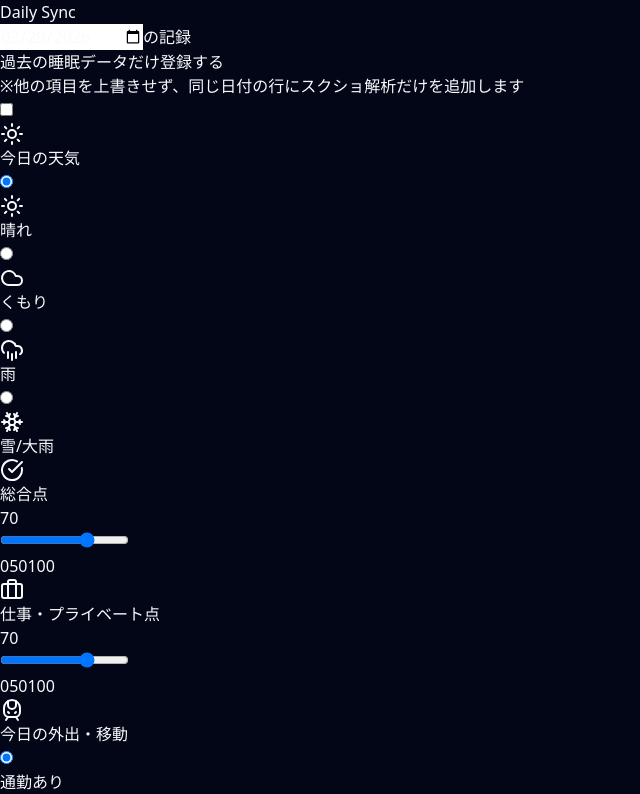
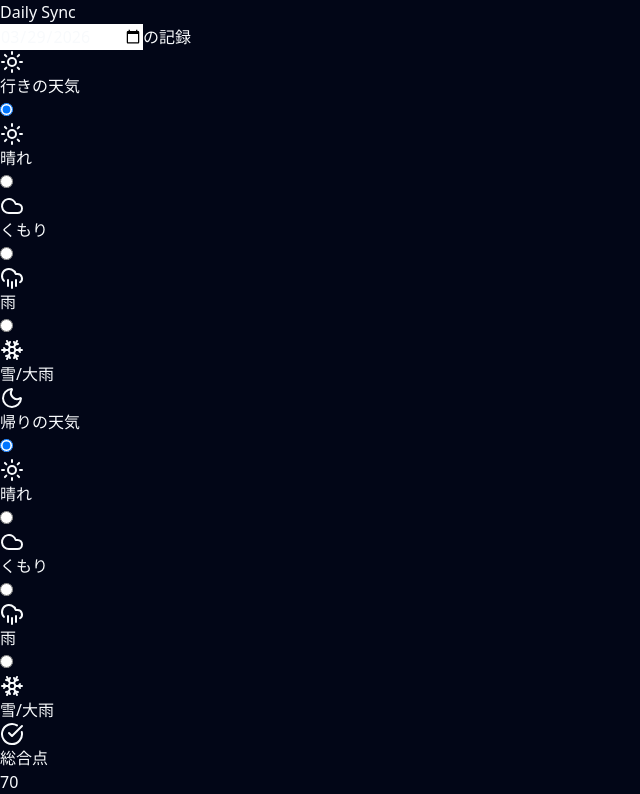
Before and after one commit to yaasuu09/kafuku-app, a React (Vite) app in the folder frontend/: page / in a window 1280 px wide. Shown: the top 794 px of the page, without its empty margins (0-640 px from the left). Built offline with nearby package versions, Linux system fonts and the light colour scheme.

Commit message:
Update weather input and remove sleep-only feature

```diff
--- a/frontend/src/App.tsx
+++ b/frontend/src/App.tsx
@@ -8,7 +8,10 @@ const cn = (...classes: ClassValue[]) => twMerge(clsx(classes));
 
 type FormData = {
   date: string;
-  weather: string;
+  outboundWeather: string;
+  outboundRainLevel: string;
+  inboundWeather: string;
+  inboundRainLevel: string;
   overallScore: number;
   workScore: number;
   commuteType: 'commuted' | 'wentOut' | 'none';
@@ -24,7 +27,6 @@ type FormData = {
   inboundDelayOther: string;
   unpleasantEvents: string;
   diary: string;
-  updateSleepOnly: boolean;
 };
 
 const getTodayString = () => {
@@ -44,7 +46,6 @@ export default function App() {
   const { register, handleSubmit, watch, control } = useForm<FormData>({
     defaultValues: {
       date: getTodayString(),
-      updateSleepOnly: false,
       overallScore: 70,
       workScore: 70,
       commuteType: 'commuted',
@@ -52,7 +53,10 @@ export default function App() {
       outboundDelayMins: '5',
       inboundDelay: 'no',
       inboundDelayMins: '5',
-      weather: '晴れ'
+      outboundWeather: '晴れ',
+      outboundRainLevel: '0',
+      inboundWeather: '晴れ',
+      inboundRainLevel: '0'
     }
   });
 
@@ -63,7 +67,8 @@ export default function App() {
   const watchInboundDelay = watch('inboundDelay');
   const watchOutboundMins = watch('outboundDelayMins');
   const watchInboundMins = watch('inboundDelayMins');
-  const watchUpdateSleepOnly = watch('updateSleepOnly');
+  const watchOutboundWeather = watch('outboundWeather');
+  const watchInboundWeather = watch('inboundWeather');
 
   const handleImageChange = (e: React.ChangeEvent<HTMLInputElement>) => {
     const file = e.target.files?.[0];
@@ -80,9 +85,12 @@ export default function App() {
   const onSubmit = async (data: FormData) => {
     setIsSubmitting(true);
     try {
+      const getFormattedWeather = (w: string, r: string) => w === '雨' ? `雨(Lv${r})` : w;
+      const weatherStr = `行き: ${getFormattedWeather(data.outboundWeather, data.outboundRainLevel)} / 帰り: ${getFormattedWeather(data.inboundWeather, data.inboundRainLevel)}`;
+
       const payload = {
         date: data.date,
-        weather: data.weather,
+        weather: weatherStr,
         overallScore: data.overallScore,
         workScore: data.workScore,
         commuteType: data.commuteType === 'commuted' ? '通勤あり' : data.commuteType === 'wentOut' ? '外出あり' : '外出なし',
@@ -94,7 +102,6 @@ export default function App() {
         inboundDelay: data.inboundDelay === 'yes' ? (data.inboundDelayMins === 'その他' ? (data.inboundDelayOther || 'その他') : `${data.inboundDelayMins}分`) : 'なし',
         unpleasantEvents: data.unpleasantEvents,
         diary: data.diary,
-        updateSleepOnly: data.updateSleepOnly,
         sleepImage: sleepImageBase64
       };
 
@@ -160,24 +167,12 @@ export default function App() {
 
       <form onSubmit={handleSubmit(onSubmit)} className="space-y-6">
 
-        {/* Update Sleep Only Mode Toggle */}
-        <div className="bg-slate-900/40 border border-indigo-500/30 rounded-xl p-4 flex items-center justify-between">
+        {/* Weather */}
+        <div className="bg-slate-900/50 backdrop-blur-xl border border-slate-800 rounded-2xl p-5 shadow-xl transition-all animate-in fade-in slide-in-from-bottom-4 duration-500 space-y-6">
+
           <div>
-            <h3 className="text-sm font-bold text-indigo-300">過去の睡眠データだけ登録する</h3>
-            <p className="text-[11px] text-slate-400 mt-0.5">※他の項目を上書きせず、同じ日付の行にスクショ解析だけを追加します</p>
-          </div>
-          <label className="relative inline-flex items-center cursor-pointer">
-            <input type="checkbox" {...register('updateSleepOnly')} className="sr-only peer" />
-            <div className="w-11 h-6 bg-slate-700 peer-focus:outline-none rounded-full peer peer-checked:after:translate-x-full peer-checked:after:border-white after:content-[''] after:absolute after:top-[2px] after:left-[2px] after:bg-white after:border-gray-300 after:border after:rounded-full after:h-5 after:w-5 after:transition-all peer-checked:bg-indigo-500"></div>
-          </label>
-        </div>
-
-        {!watchUpdateSleepOnly && (
-          <>
-            {/* Weather */}
-            <div className="bg-slate-900/50 backdrop-blur-xl border border-slate-800 rounded-2xl p-5 shadow-xl transition-all animate-in fade-in slide-in-from-bottom-4 duration-500">
-              <h2 className="text-sm font-semibold text-slate-300 mb-4 flex items-center gap-2">
-                <Sun className="w-4 h-4 text-amber-400"/> 今日の天気
+            <h2 className="text-sm font-semibold text-slate-300 mb-3 flex items-center gap-2">
+              <Sun className="w-4 h-4 text-amber-400"/> 行きの天気
             </h2>
             <div className="grid grid-cols-4 gap-2">
               {[
@@ -187,7 +182,7 @@ export default function App() {
                 { icon: Snowflake, label: '雪/大雨', color: 'text-indigo-200' },
               ].map((w) => (
                 <label key={w.label} className="cursor-pointer group">
-                <input type="radio" value={w.label} {...register('weather')} className="peer sr-only" />
+                  <input type="radio" value={w.label} {...register('outboundWeather')} className="peer sr-only" />
                   <div className="flex flex-col items-center justify-center p-3 rounded-xl border border-slate-700 bg-slate-800/50 peer-checked:bg-indigo-500/20 peer-checked:border-indigo-500 transition-all active:scale-95 group-hover:bg-slate-800">
                     <w.icon className={cn("w-6 h-6 mb-1", w.color)} />
                     <span className="text-[10px] text-slate-300 font-medium">{w.label}</span>
@@ -195,6 +190,60 @@ export default function App() {
                 </label>
               ))}
             </div>
+            {watchOutboundWeather === '雨' && (
+              <div className="mt-3 pt-3 border-t border-slate-700/50 animate-in fade-in slide-in-from-top-2 duration-300">
+                <label className="text-[11px] font-semibold text-slate-400 mb-2 block">雨の強さ (0:小雨 〜 5:土砂降り)</label>
+                <div className="flex gap-1">
+                  {['0', '1', '2', '3', '4', '5'].map((level) => (
+                    <label key={level} className="flex-1">
+                      <input type="radio" value={level} {...register('outboundRainLevel')} className="peer sr-only"/>
+                      <div className="text-center font-bold text-sm py-1.5 border border-slate-700 bg-slate-800/50 rounded-lg peer-checked:bg-blue-500/20 peer-checked:border-blue-500 peer-checked:text-blue-300 text-slate-400 transition-all active:scale-95 cursor-pointer">
+                        {level}
+                      </div>
+                    </label>
+                  ))}
+                </div>
+              </div>
+            )}
+          </div>
+
+          <div className="pt-2">
+            <h2 className="text-sm font-semibold text-slate-300 mb-3 flex items-center gap-2">
+              <Moon className="w-4 h-4 text-cyan-400"/> 帰りの天気
+            </h2>
+            <div className="grid grid-cols-4 gap-2">
+              {[
+                { icon: Sun, label: '晴れ', color: 'text-amber-400' },
+                { icon: Cloud, label: 'くもり', color: 'text-slate-300' },
+                { icon: CloudRain, label: '雨', color: 'text-blue-400' },
+                { icon: Snowflake, label: '雪/大雨', color: 'text-indigo-200' },
+              ].map((w) => (
+                <label key={w.label} className="cursor-pointer group">
+                  <input type="radio" value={w.label} {...register('inboundWeather')} className="peer sr-only" />
+                  <div className="flex flex-col items-center justify-center p-3 rounded-xl border border-slate-700 bg-slate-800/50 peer-checked:bg-indigo-500/20 peer-checked:border-indigo-500 transition-all active:scale-95 group-hover:bg-slate-800">
+                    <w.icon className={cn("w-6 h-6 mb-1", w.color)} />
+                    <span className="text-[10px] text-slate-300 font-medium">{w.label}</span>
+                  </div>
+                </label>
+              ))}
+            </div>
+            {watchInboundWeather === '雨' && (
+              <div className="mt-3 pt-3 border-t border-slate-700/50 animate-in fade-in slide-in-from-top-2 duration-300">
+                <label className="text-[11px] font-semibold text-slate-400 mb-2 block">雨の強さ (0:小雨 〜 5:土砂降り)</label>
+                <div className="flex gap-1">
+                  {['0', '1', '2', '3', '4', '5'].map((level) => (
+                    <label key={level} className="flex-1">
+                      <input type="radio" value={level} {...register('inboundRainLevel')} className="peer sr-only"/>
+                      <div className="text-center font-bold text-sm py-1.5 border border-slate-700 bg-slate-800/50 rounded-lg peer-checked:bg-blue-500/20 peer-checked:border-blue-500 peer-checked:text-blue-300 text-slate-400 transition-all active:scale-95 cursor-pointer">
+                        {level}
+                      </div>
+                    </label>
+                  ))}
+                </div>
+              </div>
+            )}
+          </div>
+
         </div>
 
         {/* Scores */}
@@ -408,8 +457,6 @@ export default function App() {
             className="w-full bg-slate-800 border border-slate-700 rounded-xl p-4 text-sm text-slate-200 focus:ring-2 focus:ring-emerald-500 outline-none resize-none h-32 placeholder:text-slate-600 font-medium leading-relaxed"
           ></textarea>
         </div>
-          </>
-        )}
 
         {/* Sleep Data */}
         <div className="bg-slate-900/50 backdrop-blur-xl border border-slate-800 rounded-2xl p-5 shadow-xl transition-all">
```
Also changed, not shown: 1 other file (tests, documents, lock files or other folders). Lines whose indentation alone changed are shown as unchanged.
